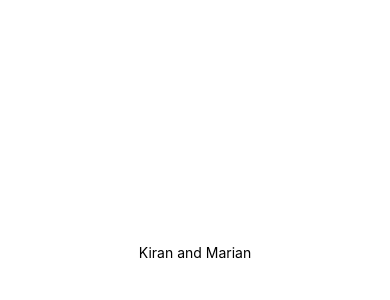
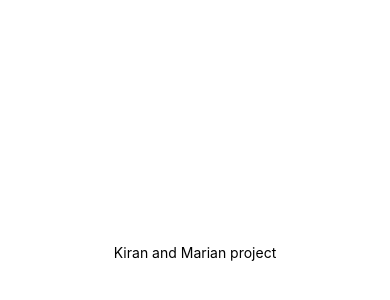
Before and after one commit to KinTale/Kirban-Client, a React Native app: screen / in a window 390 px wide. Shown: the part 170-470 px from the top of the page. Built offline with nearby package versions, Linux system fonts and the light colour scheme.

Commit message:
expo install

```diff
--- a/App.js
+++ b/App.js
@@ -4,12 +4,11 @@ import { StyleSheet, Text, View } from 'react-native';
 export default function App() {
   return (
     <View style={styles.container}>
-      <Text>Kiran and Marian</Text>
+      <Text>Kiran and Marian project</Text>
       <StatusBar style="auto" />
     </View>
   );
 }
-
 const styles = StyleSheet.create({
   container: {
     flex: 1,
```
